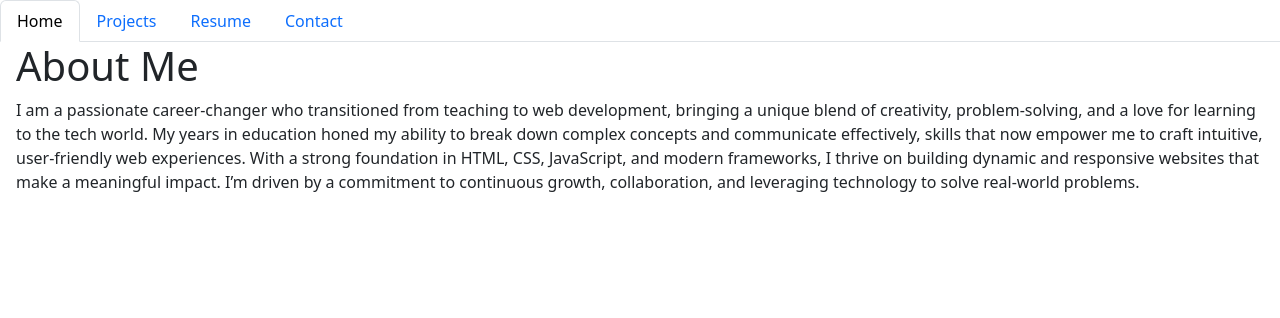
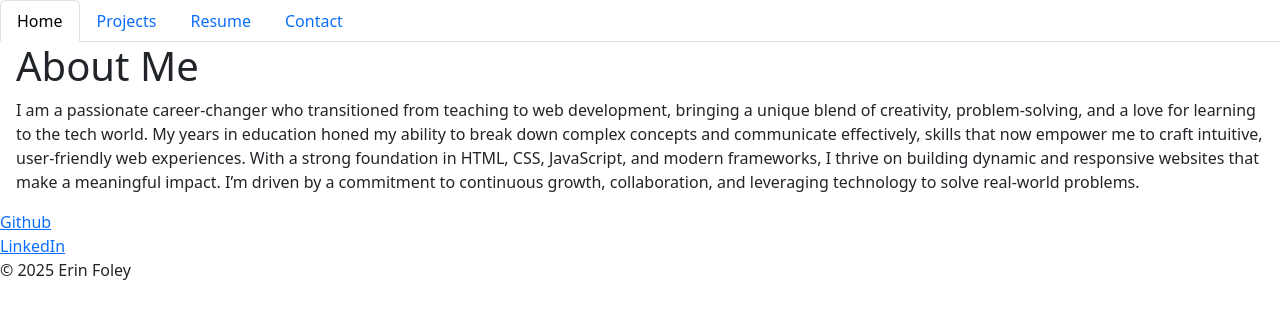
Before and after one commit to erindagfoley/Erin-Foley-Portfolio, a React (Vite) app: page / in a window 1280 px wide. Shown: the top 318 px of the page. Built offline with nearby package versions, Linux system fonts and the light colour scheme.

Commit message:
added footer

```diff
--- a/src/App.jsx
+++ b/src/App.jsx
@@ -1,6 +1,7 @@
 // Bringing in the required import from 'react-router-dom'. Outlet is a placeholder for each route (/whatever)
 import { Outlet } from 'react-router-dom';
 import Nav from './components/NavTabs';
+import Footer from './components/Footer';
 
 function App() {
   // The Outlet component will conditionally swap between the different pages according to the URL. The Nav is the same throughout all of our routes
@@ -10,6 +11,7 @@ function App() {
       <main className="mx-3">
         <Outlet />
       </main>
+      <Footer />
     </>
   );
 }
--- /dev/null
+++ b/src/components/Footer.jsx
@@ -0,0 +1,15 @@
+import React from 'react';
+
+function Footer() {
+  return (
+    <footer className="footer">
+      <a href="https://github.com/erindagfoley">Github</a>
+      <br></br>
+      <a href="https://www.linkedin.com/in/erin-foley-0159a619/">LinkedIn</a>
+      <br></br>
+      <p>© 2025 Erin Foley </p>
+    </footer>
+  );
+}
+
+export default Footer;
```
Also changed, not shown: src/components/NavTabs.jsx (line endings or trailing spaces).
